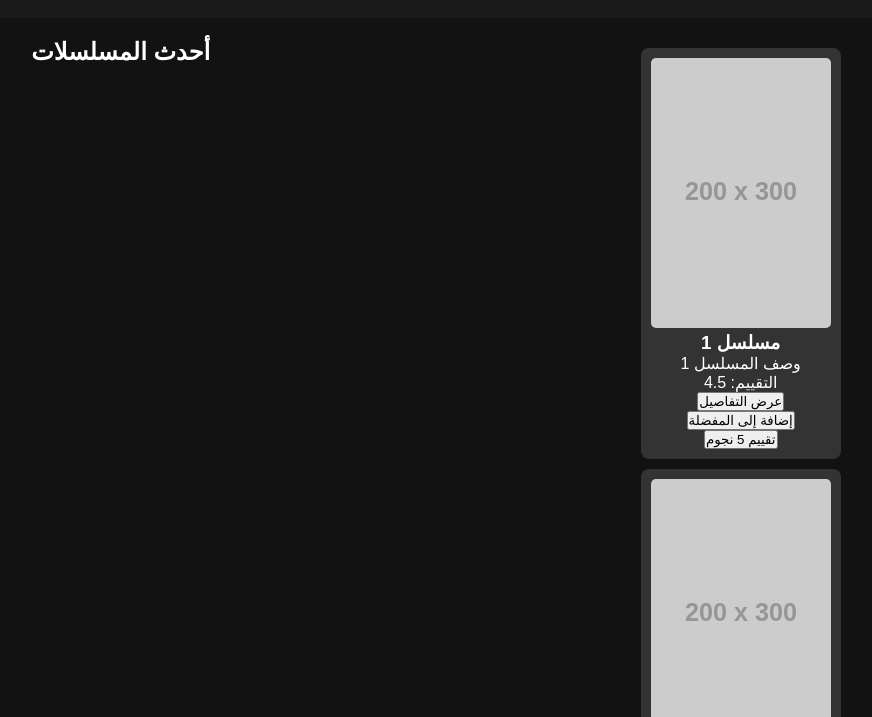
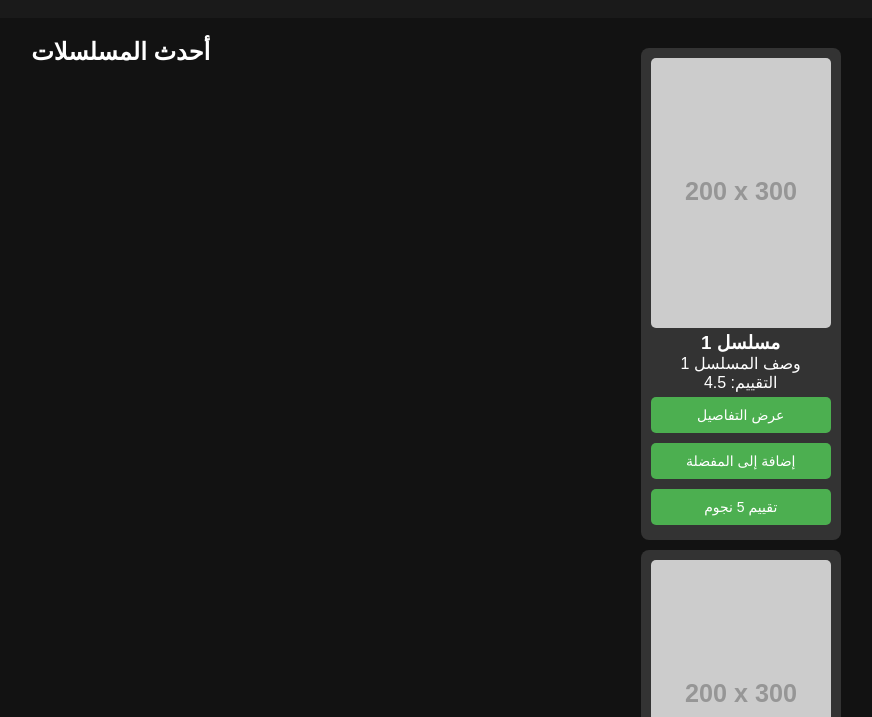
Before and after one commit to Dark-Hacker7/DarkView, a plain HTML site: page index.html in a window 1280 px wide. Shown: the part 83-800 px from the top of the page, without its empty margins (199-1071 px from the left). Drawn offline with Linux system fonts and the light colour scheme; placeholder pictures from the web are drawn by us.

Commit message:
Update styles.css

```diff
--- a/styles.css
+++ b/styles.css
@@ -53,11 +53,29 @@ section {
     border-radius: 8px;
     text-align: center;
     cursor: pointer;
+    transition: transform 0.3s;
 }
 
 .series-card img {
     width: 100%;
     border-radius: 5px;
+}
+
+.series-card button {
+    background-color: #4CAF50;
+    color: white;
+    border: none;
+    padding: 10px;
+    margin: 5px 0;
+    width: 100%;
+    cursor: pointer;
+    border-radius: 5px;
+    font-size: 14px;
+    transition: background-color 0.3s;
+}
+
+.series-card button:hover {
+    background-color: #45a049;
 }
 
 footer {
```
